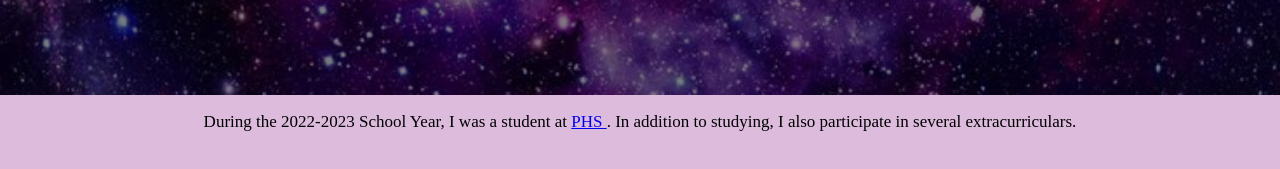
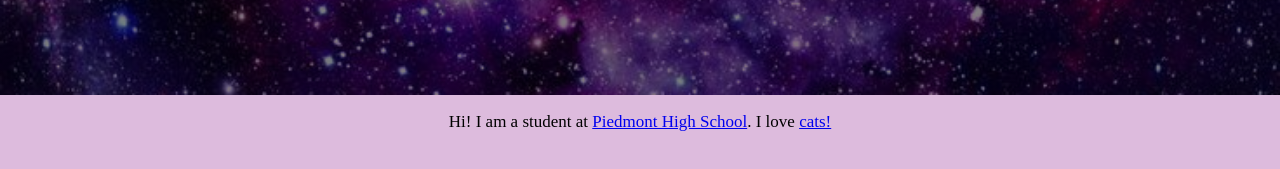
Before and after one commit to atyl25/cspfinal, a plain HTML site: page index.html in a window 1280 px wide. Shown: the part 225-394 px from the top of the page. Drawn offline with Linux system fonts and the light colour scheme.

Commit message:
Update index.html

```diff
--- a/index.html
+++ b/index.html
@@ -12,7 +12,7 @@
   </div>
 </div>
 <body>
-	<p> During the 2022-2023 School Year, I was a student at <a href = "https://phs.piedmont.k12.ca.us/"> PHS </a>. In addition to studying, I also participate in several extracurriculars.</p>
+	<p> Hi! I am a student at <a href = "https://phs.piedmont.k12.ca.us/">Piedmont High School</a>. I love <a href=https://encrypted-tbn0.gstatic.com/images?q=tbn:ANd9GcTRZCil6h4tubVDPQG5zZRxZVtR_aMoxs12Sw&usqp=CAU>cats!</a></p>
 
 
 </body>
```
